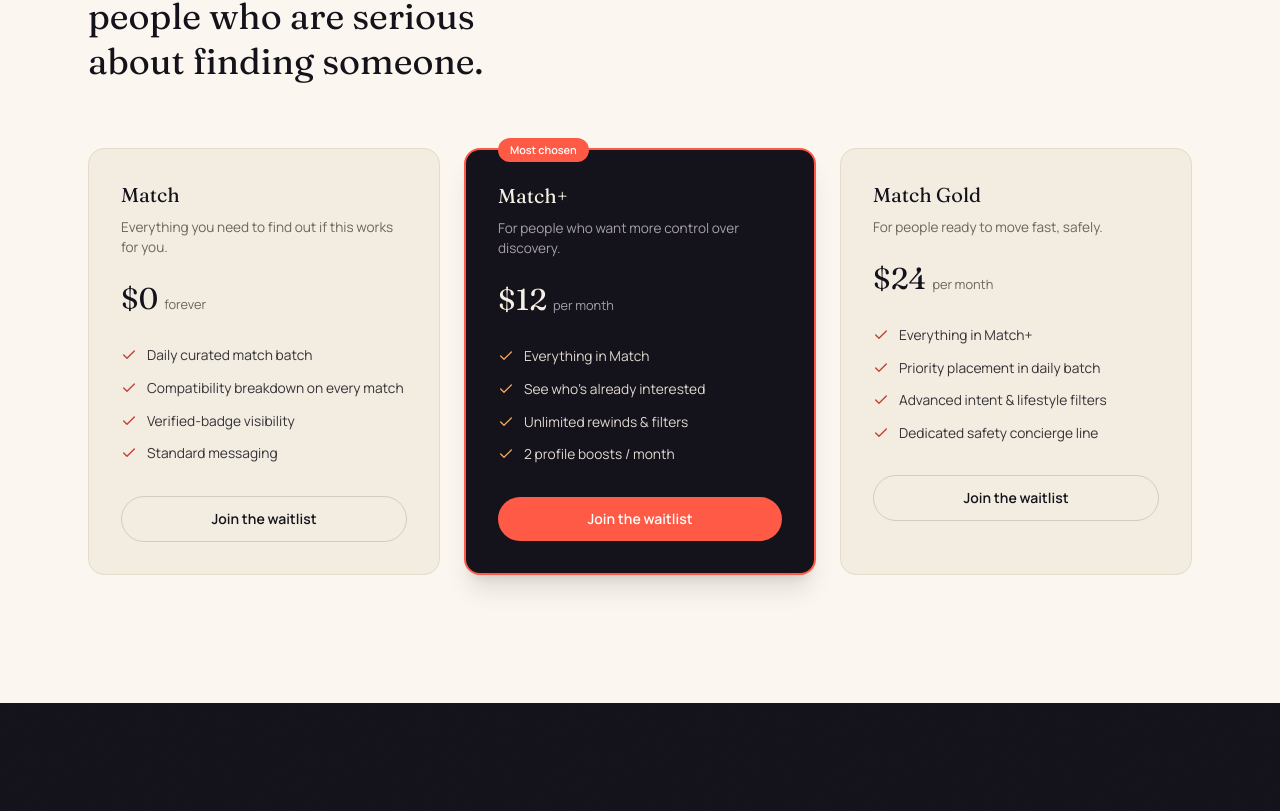
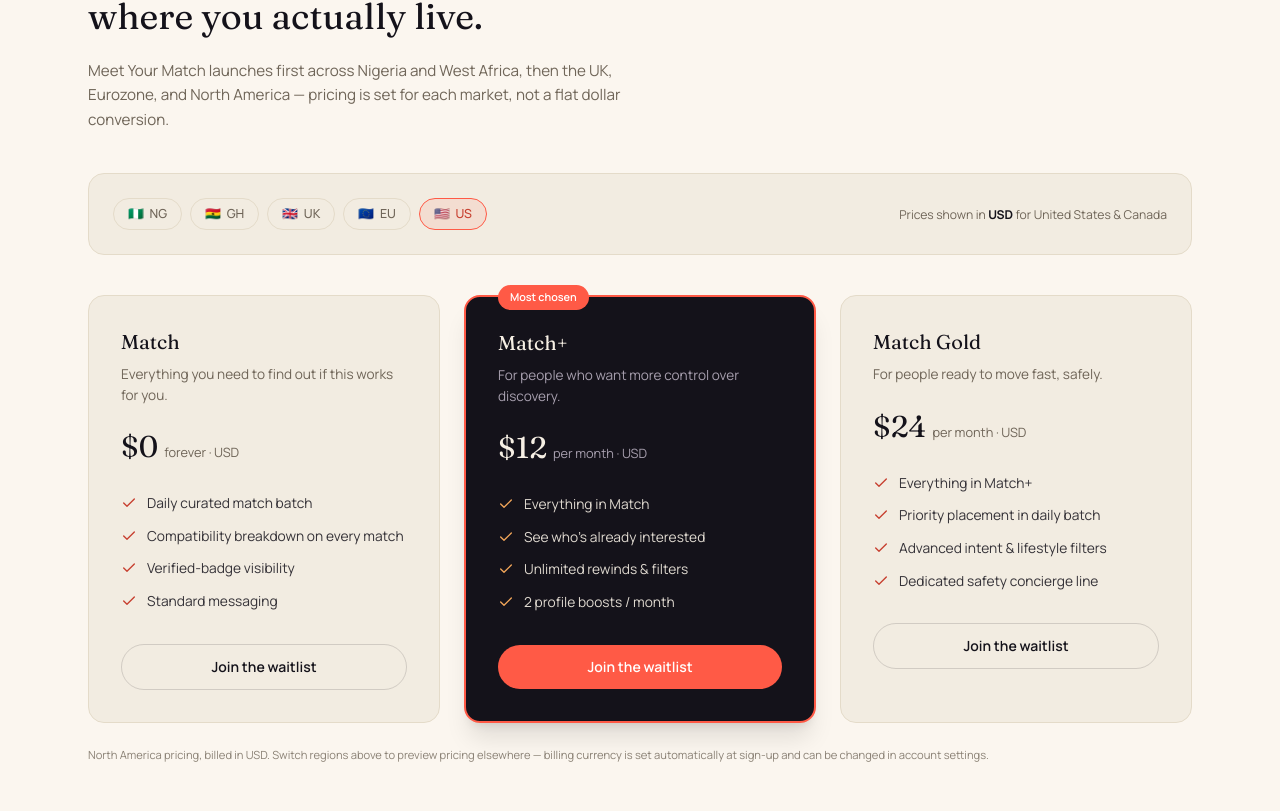
Before and after one commit to joe2sure/mym-website, a Next.js app: page / in a window 1280 px wide. Shown: the part 8169-8980 px from the top of the page. Built offline with nearby package versions, Linux system fonts and the light colour scheme.

Commit message:
bug fix: components/pricing

```diff
--- a/app/page.tsx
+++ b/app/page.tsx
@@ -11,9 +11,11 @@ import { Market } from "@/components/market";
 import { Pricing } from "@/components/pricing";
 import { CTA } from "@/components/cta";
 import { Footer } from "@/components/footer";
+import { RegionProvider } from "@/components/region-context";
 
 export default function Home() {
   return (
+    <RegionProvider>
       <main className="relative">
         <Nav />
         <FuseProgress />
@@ -29,5 +31,6 @@ export default function Home() {
         <CTA />
         <Footer />
       </main>
+    </RegionProvider>
   );
 }
--- a/components/pricing.tsx
+++ b/components/pricing.tsx
@@ -3,20 +3,36 @@
 import { motion } from "framer-motion";
 import { Check } from "lucide-react";
 import { pricingPlans } from "@/lib/mock-data";
+import { useRegion } from "@/components/region-context";
+import { RegionSelector } from "@/components/region-selector";
 
 export function Pricing() {
+  const { region } = useRegion();
+
   return (
     <section id="pricing" className="bg-[var(--paper)] py-24 sm:py-32">
       <div className="mx-auto max-w-6xl px-6">
         <div className="max-w-xl">
           <p className="section-label text-[var(--flame-dim)] mb-5">Pricing</p>
           <h2 className="font-display text-balance text-3xl leading-tight text-[var(--ink-text)] sm:text-4xl">
-            Free to start. Priced for people who are serious about finding someone.
+            Free to start. Priced for where you actually live.
           </h2>
+          <p className="mt-5 text-[0.95rem] leading-relaxed text-[var(--muted-on-paper)]">
+            Meet Your Match launches first across Nigeria and West Africa, then the UK,
+            Eurozone, and North America — pricing is set for each market, not a flat
+            dollar conversion.
+          </p>
         </div>
 
-        <div className="mt-16 grid gap-6 lg:grid-cols-3">
-          {pricingPlans.map((plan, i) => (
+        <div className="mt-10 rounded-2xl border border-[var(--paper-line)] bg-[var(--paper-soft)] p-5 sm:p-6">
+          <RegionSelector />
+        </div>
+
+        <div className="mt-10 grid gap-6 lg:grid-cols-3">
+          {pricingPlans.map((plan, i) => {
+            const price = region.prices[plan.id as keyof typeof region.prices];
+            const cadence = plan.id === "free" ? "forever" : "per month";
+            return (
               <motion.div
                 key={plan.id}
                 initial={{ opacity: 0, y: 20 }}
@@ -48,20 +64,25 @@ export function Pricing() {
                 >
                   {plan.tagline}
                 </p>
+
                 <div className="mt-6 flex items-baseline gap-1.5">
-                <span
+                  <motion.span
+                    key={`${plan.id}-${region.code}`}
+                    initial={{ opacity: 0, y: -6 }}
+                    animate={{ opacity: 1, y: 0 }}
+                    transition={{ duration: 0.35 }}
                     className={`font-display text-3xl ${
                       plan.highlighted ? "text-[var(--paper-text)]" : "text-[var(--ink-text)]"
                     }`}
                   >
-                  {plan.price}
-                </span>
+                    {price}
+                  </motion.span>
                   <span
                     className={`text-[0.8rem] ${
                       plan.highlighted ? "text-[var(--muted-on-ink)]" : "text-[var(--muted-on-paper)]"
                     }`}
                   >
-                  {plan.cadence}
+                    {cadence} · {region.currency}
                   </span>
                 </div>
 
@@ -94,8 +115,14 @@ export function Pricing() {
                   Join the waitlist
                 </a>
               </motion.div>
-          ))}
+            );
+          })}
         </div>
+
+        <p className="mt-6 text-[0.7rem] text-[var(--muted-on-paper)]/80">
+          {region.note}. Switch regions above to preview pricing elsewhere — billing
+          currency is set automatically at sign-up and can be changed in account settings.
+        </p>
       </div>
     </section>
   );
--- /dev/null
+++ b/components/region-context.tsx
@@ -0,0 +1,52 @@
+"use client";
+
+import { createContext, useContext, useEffect, useState, ReactNode } from "react";
+import { regions, getRegion, detectRegionFromTimeZone, Region, RegionCode } from "@/lib/regions";
+
+type RegionContextValue = {
+  region: Region;
+  regions: Region[];
+  detecting: boolean;
+  setRegionCode: (code: RegionCode) => void;
+};
+
+const RegionContext = createContext<RegionContextValue | null>(null);
+
+export function RegionProvider({ children }: { children: ReactNode }) {
+  const [code, setCode] = useState<RegionCode>("NG");
+  const [detecting, setDetecting] = useState(true);
+
+  useEffect(() => {
+    let detected: RegionCode = "NG";
+    try {
+      const tz = Intl.DateTimeFormat().resolvedOptions().timeZone;
+      detected = detectRegionFromTimeZone(tz);
+    } catch {
+      detected = "NG";
+    }
+    const t = setTimeout(() => {
+      setCode(detected);
+      setDetecting(false);
+    }, 650);
+    return () => clearTimeout(t);
+  }, []);
+
+  return (
+    <RegionContext.Provider
+      value={{
+        region: getRegion(code),
+        regions,
+        detecting,
+        setRegionCode: (c) => setCode(c),
+      }}
+    >
+      {children}
+    </RegionContext.Provider>
+  );
+}
+
+export function useRegion() {
+  const ctx = useContext(RegionContext);
+  if (!ctx) throw new Error("useRegion must be used within a RegionProvider");
+  return ctx;
+}
--- /dev/null
+++ b/components/region-selector.tsx
@@ -0,0 +1,58 @@
+"use client";
+
+import { motion, AnimatePresence } from "framer-motion";
+import { useRegion } from "@/components/region-context";
+
+export function RegionSelector() {
+  const { region, regions, detecting, setRegionCode } = useRegion();
+
+  return (
+    <div className="flex flex-col gap-3 sm:flex-row sm:items-center sm:justify-between">
+      <div className="flex flex-wrap gap-2">
+        {regions.map((r) => {
+          const active = r.code === region.code;
+          return (
+            <button
+              key={r.code}
+              onClick={() => setRegionCode(r.code)}
+              className={`flex items-center gap-1.5 rounded-full border px-3.5 py-1.5 text-[0.78rem] font-medium transition-colors ${
+                active
+                  ? "border-[var(--flame)] bg-[var(--flame)]/10 text-[var(--flame-dim)]"
+                  : "border-[var(--paper-line)] text-[var(--muted-on-paper)] hover:border-[var(--ink-text)]/30"
+              }`}
+            >
+              <span aria-hidden>{r.flag}</span>
+              {r.shortLabel}
+            </button>
+          );
+        })}
+      </div>
+
+      <div className="h-4 text-[0.76rem] text-[var(--muted-on-paper)]">
+        <AnimatePresence mode="wait">
+          {detecting ? (
+            <motion.span
+              key="detecting"
+              initial={{ opacity: 0 }}
+              animate={{ opacity: 1 }}
+              exit={{ opacity: 0 }}
+              className="font-mono"
+            >
+              Detecting your region…
+            </motion.span>
+          ) : (
+            <motion.span
+              key="detected"
+              initial={{ opacity: 0, y: 4 }}
+              animate={{ opacity: 1, y: 0 }}
+              exit={{ opacity: 0 }}
+            >
+              Prices shown in <strong className="text-[var(--ink-text)]">{region.currency}</strong> for{" "}
+              {region.label}
+            </motion.span>
+          )}
+        </AnimatePresence>
+      </div>
+    </div>
+  );
+}
--- /dev/null
+++ b/lib/regions.ts
@@ -0,0 +1,87 @@
+// Region-aware pricing. Meet Your Match launches first in Nigeria/West Africa,
+// then the UK/Eurozone and North America — prices are set per-market rather
+// than a flat FX conversion, matching local purchasing power.
+
+export type RegionCode = "NG" | "GH" | "GB" | "EU" | "US";
+
+export type Region = {
+  code: RegionCode;
+  label: string;
+  shortLabel: string;
+  flag: string;
+  currency: string;
+  symbol: string;
+  prices: {
+    free: string;
+    plus: string;
+    gold: string;
+  };
+  note: string;
+};
+
+export const regions: Region[] = [
+  {
+    code: "NG",
+    label: "Nigeria",
+    shortLabel: "NG",
+    flag: "🇳🇬",
+    currency: "NGN",
+    symbol: "₦",
+    prices: { free: "₦0", plus: "₦4,500", gold: "₦9,000" },
+    note: "Launch market pricing for Nigeria",
+  },
+  {
+    code: "GH",
+    label: "Ghana & West Africa",
+    shortLabel: "GH",
+    flag: "🇬🇭",
+    currency: "GHS",
+    symbol: "₵",
+    prices: { free: "₵0", plus: "₵85", gold: "₵170" },
+    note: "Regional pricing for Ghana and neighboring markets",
+  },
+  {
+    code: "GB",
+    label: "United Kingdom",
+    shortLabel: "UK",
+    flag: "🇬🇧",
+    currency: "GBP",
+    symbol: "£",
+    prices: { free: "£0", plus: "£10", gold: "£19" },
+    note: "UK pricing, billed in GBP",
+  },
+  {
+    code: "EU",
+    label: "Europe",
+    shortLabel: "EU",
+    flag: "🇪🇺",
+    currency: "EUR",
+    symbol: "€",
+    prices: { free: "€0", plus: "€11", gold: "€22" },
+    note: "Eurozone pricing, billed in EUR",
+  },
+  {
+    code: "US",
+    label: "United States & Canada",
+    shortLabel: "US",
+    flag: "🇺🇸",
+    currency: "USD",
+    symbol: "$",
+    prices: { free: "$0", plus: "$12", gold: "$24" },
+    note: "North America pricing, billed in USD",
+  },
+];
+
+export function detectRegionFromTimeZone(timeZone: string): RegionCode {
+  if (timeZone.includes("Lagos") || timeZone.includes("Africa/Lagos")) return "NG";
+  if (timeZone.includes("Accra")) return "GH";
+  if (timeZone.includes("London")) return "GB";
+  if (timeZone.startsWith("Europe/")) return "EU";
+  if (timeZone.startsWith("America/") || timeZone.includes("Toronto")) return "US";
+  if (timeZone.startsWith("Africa/")) return "NG";
+  return "US";
+}
+
+export function getRegion(code: RegionCode): Region {
+  return regions.find((r) => r.code === code) ?? regions[4];
+}
```
Lines whose indentation alone changed are shown as unchanged.
